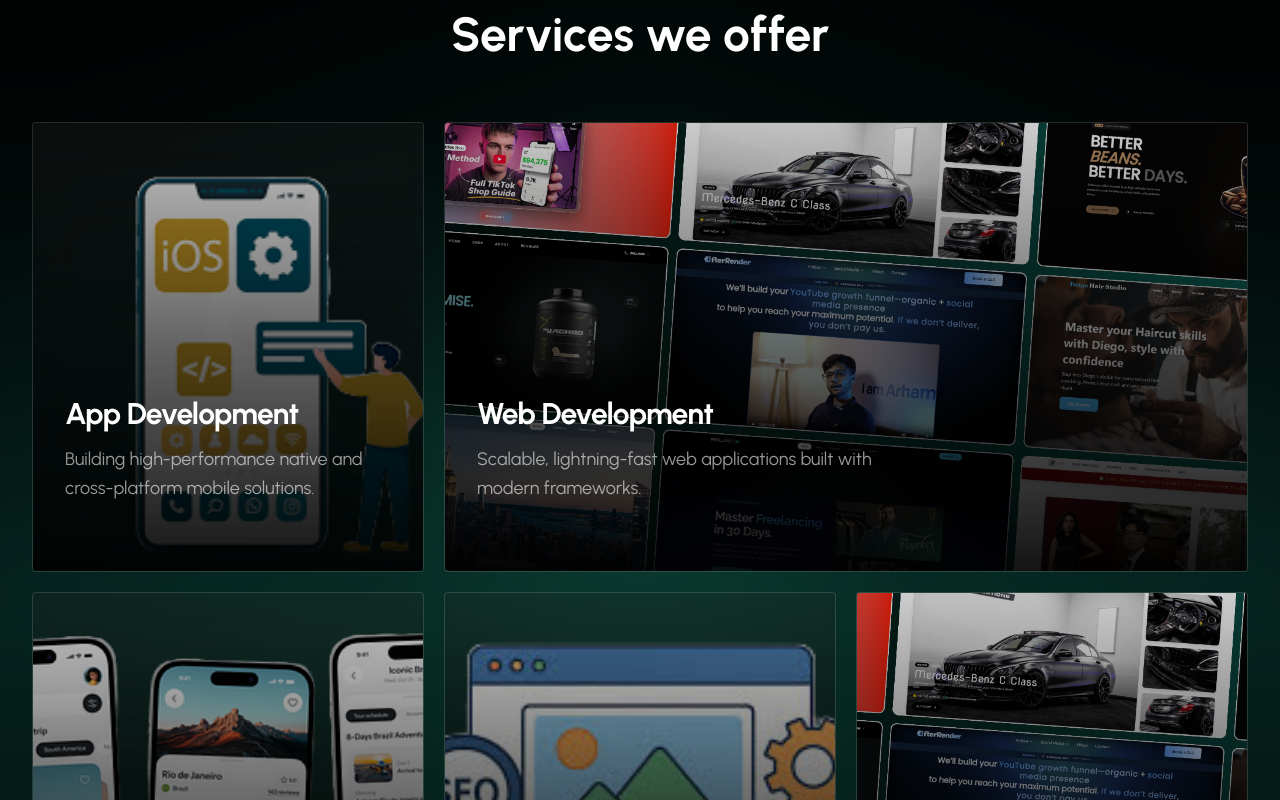
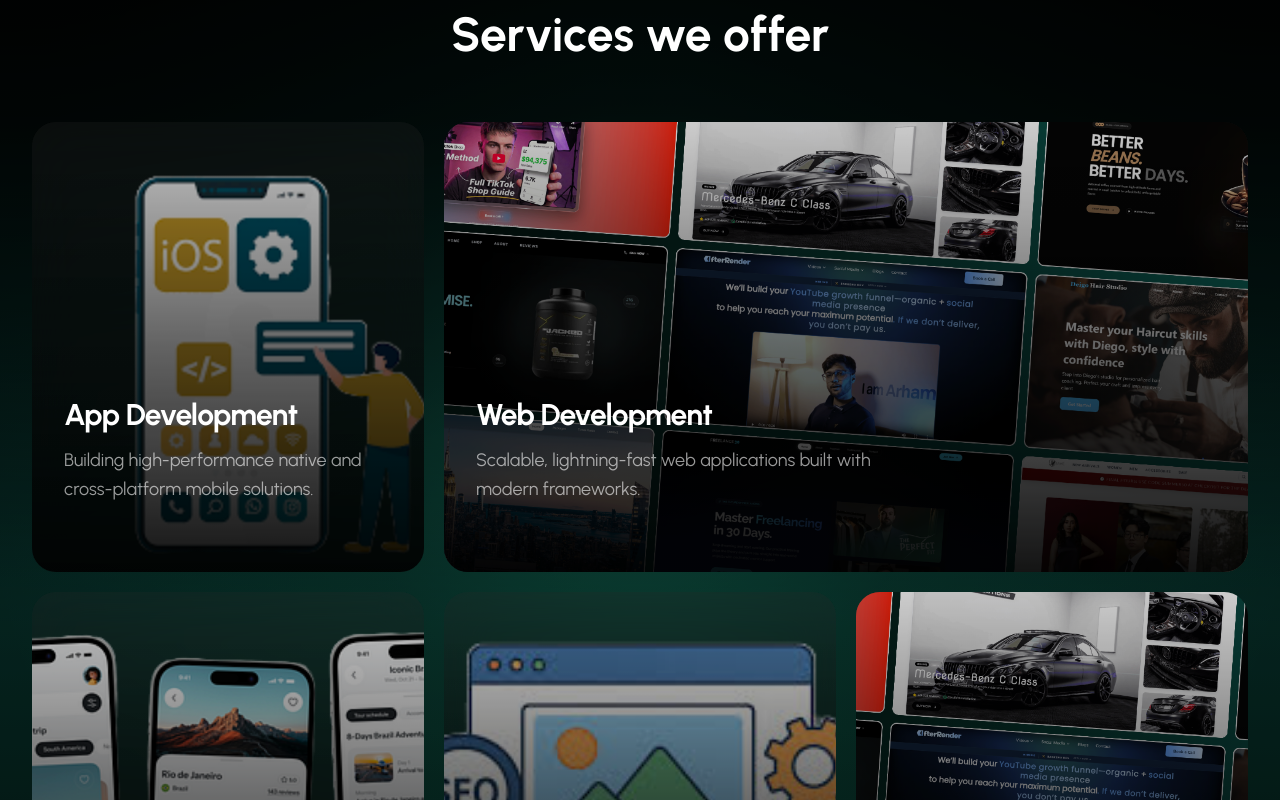
Before and after one commit to afterrender1/devkarnelweb, a Next.js app: page / in a window 1280 px wide. Shown: the part 940-1740 px from the top of the page. Built offline with nearby package versions, Linux system fonts and the light colour scheme.

Commit message:
Update Services.jsx

```diff
--- a/app/components/Services.jsx
+++ b/app/components/Services.jsx
@@ -62,13 +62,12 @@ const Services = () => {
                                 ${service.colSpan}
                                 relative group
                                 overflow-hidden
-                                rounded
+                                rounded-3xl
                                 min-h-87.5 sm:min-h-100 lg:min-h-112.5
                                 transition-all duration-500 ease-out
                                 hover:scale-[1.02]
                                 hover:border-[#2de8b0]/50
                                 hover:shadow-[0_0_60px_rgba(45,232,176,0.15)]
-                                border border-white/10
                                 bg-white/5
                                 backdrop-blur-xl
                                 cursor-pointer
```
